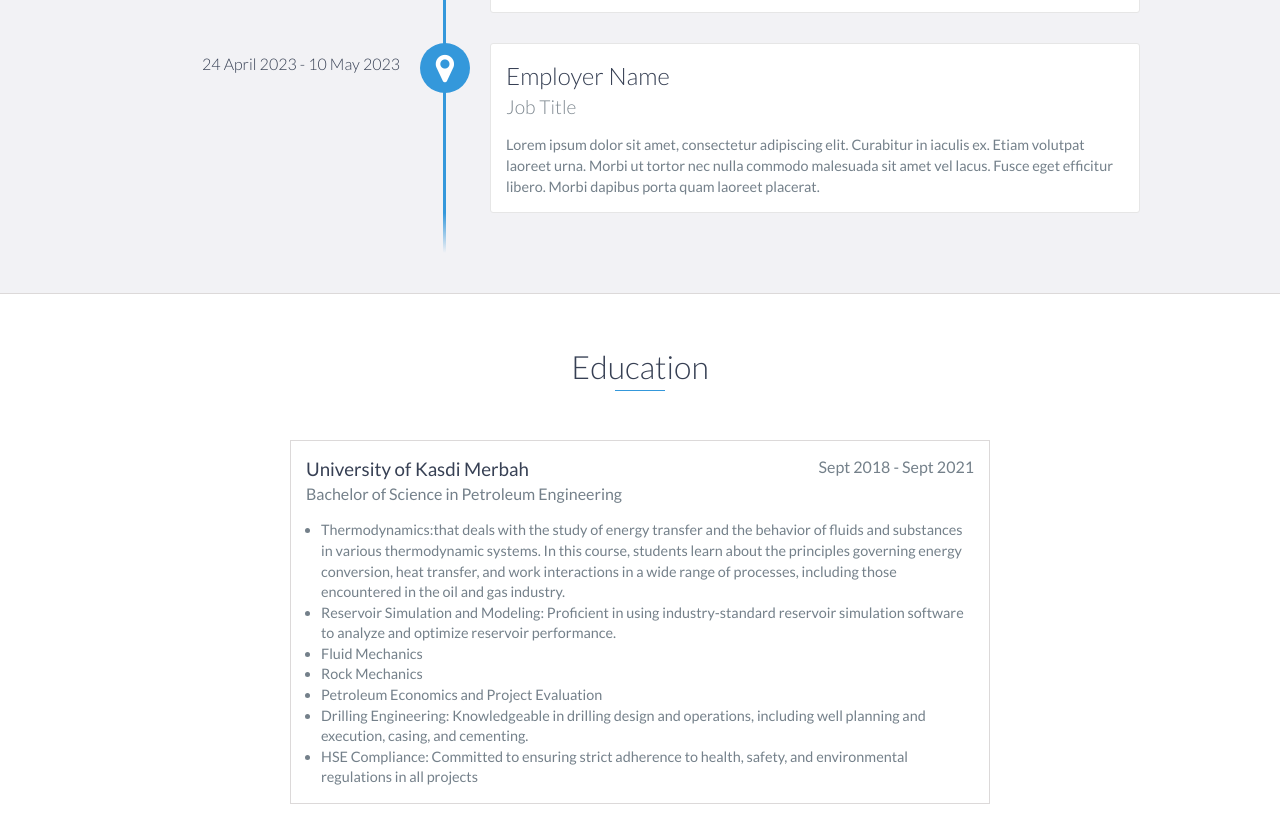
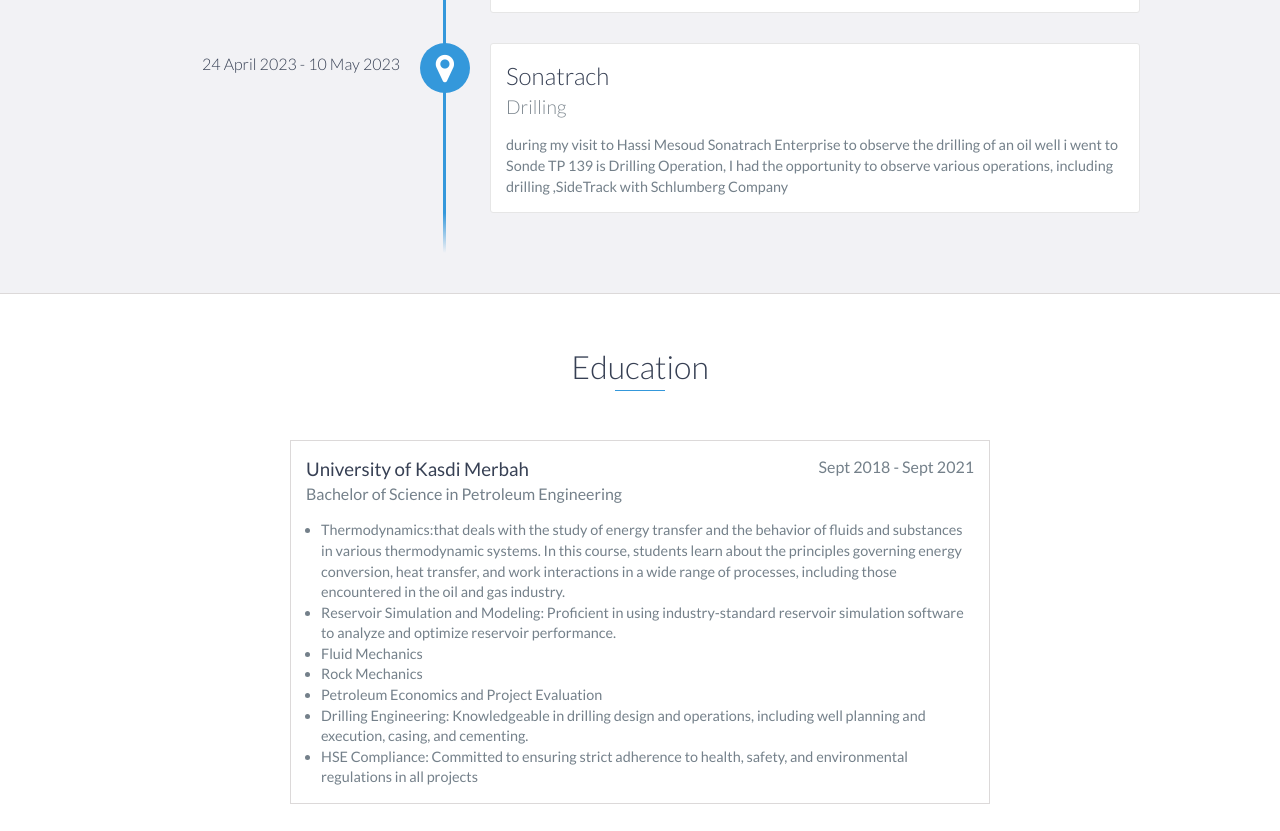
Before and after one commit to BadreEddin/BadreEddin.github.io, a website: page index.html in a window 1280 px wide. Shown: the part 1867-2698 px from the top of the page. Drawn offline with nearby package versions, Linux system fonts and the light colour scheme.

Commit message:
Update index.html

```diff
--- a/index.html
+++ b/index.html
@@ -131,10 +131,10 @@
             </div>
 
             <div data-date="24 April 2023 - 10 May 2023">
-                <h3>Employer Name</h3>
-                <h4>Job Title</h4>
+                <h3>Sonatrach</h3>
+                <h4>Drilling</h4>
                 <p>
-                    Lorem ipsum dolor sit amet, consectetur adipiscing elit. Curabitur in iaculis ex. Etiam volutpat laoreet urna. Morbi ut tortor nec nulla commodo malesuada sit amet vel lacus. Fusce eget efficitur libero. Morbi dapibus porta quam laoreet placerat.
+                    during my visit to Hassi Mesoud Sonatrach Enterprise to observe the drilling of an oil well i went to Sonde TP 139 is Drilling Operation, I had the opportunity to observe various operations, including drilling ,SideTrack with Schlumberg Company
                 </p>
             </div>
         </div>
```
